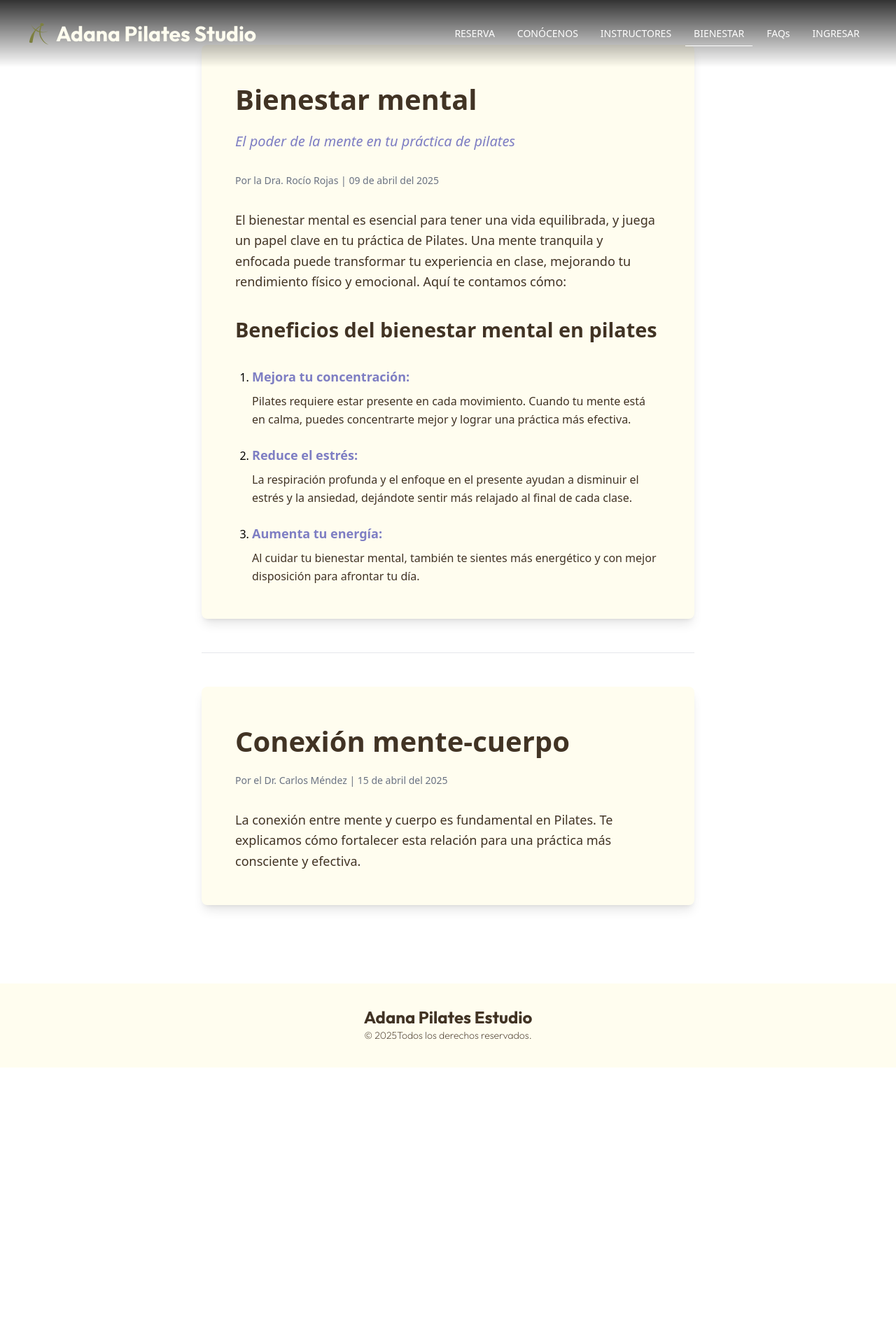
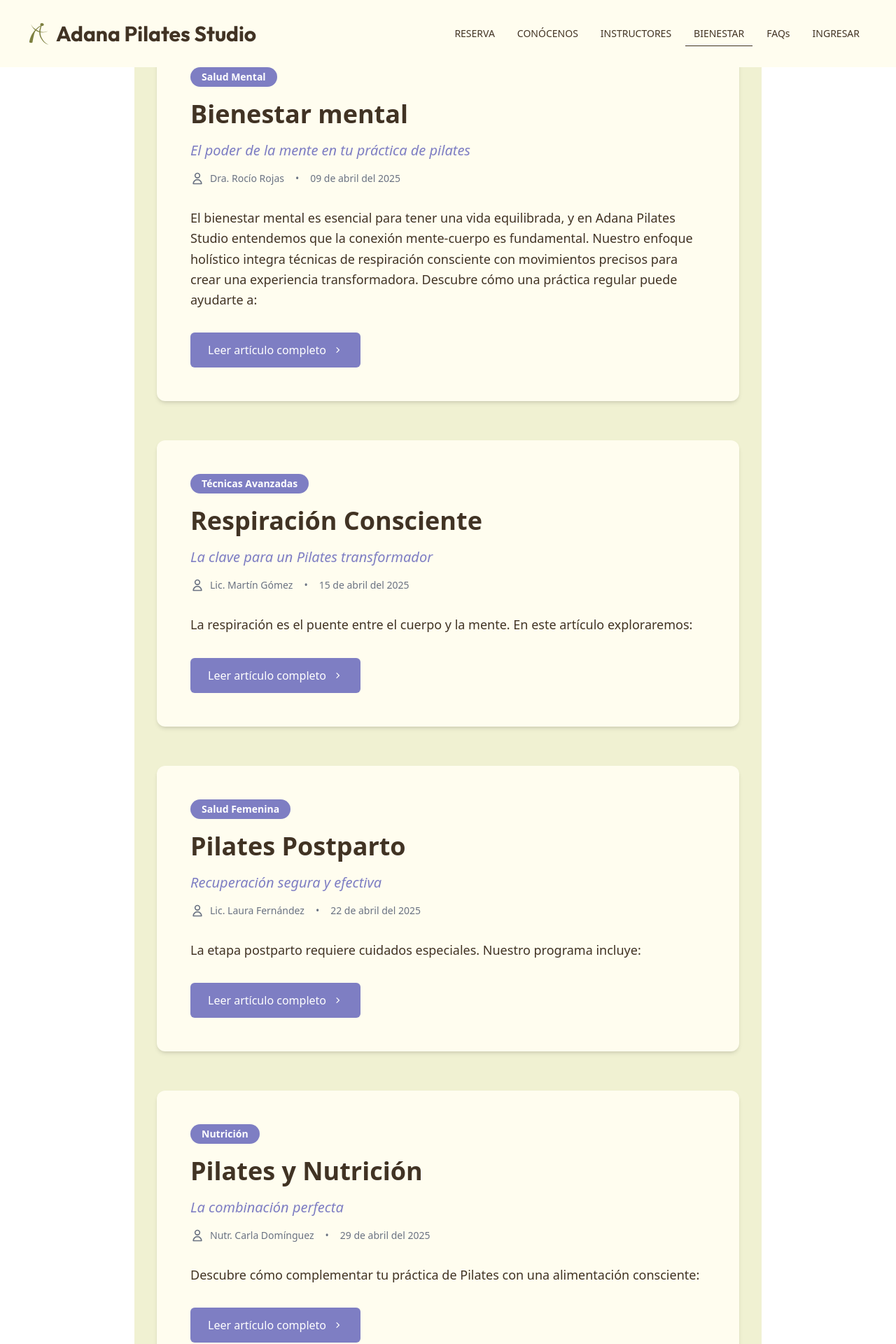
Before and after one commit to JorgeVargas03/Adana-SW, a React (Vite) app in the folder frontend/: page /wellness in a window 1280 px wide. Shown: the top 1920 px of the page at 70% size. Before the commit the page ends 1525 px from the top, so only its background shows below. Built offline with nearby package versions, Linux system fonts and the light colour scheme.

Commit message:
Rediseño en wellness

```diff
--- a/frontend/src/App.jsx
+++ b/frontend/src/App.jsx
@@ -5,7 +5,7 @@ import Footer from './components/Footer';
 import Home from './pages/Home';
 import Instructors from './pages/Instructors';
 import Wellness from './pages/Wellness';
-import Faq from './pages/FAQ';
+import Faq from './pages/Faq';
 import Signin from './pages/Sign_in';
 import Reservation from './pages/Reservation';
 import SignUp from './pages/Sign_up';
--- a/frontend/src/components/Footer.jsx
+++ b/frontend/src/components/Footer.jsx
@@ -3,10 +3,10 @@ import React from 'react';
 const Footer = () => {
   return (
     <footer className="bg-barcolor text-fontdef py-4 font-Outfit h-30 pt-8">
-      <p className="text-center text-2xl font-bold">
+      <p className="text-center text-2xl font-bold transition-all duration-300 ease-in-out transform hover:translate-y-1/8 overflow-hidden">
         Adana Pilates Estudio
       </p>
-      <p className="text-center text-sm font-extralight">
+      <p className="text-center text-sm font-extralight transition-all duration-300 ease-in-out transform hover:translate-y-1/8 overflow-hidden">
         &copy; {new Date().getFullYear()}Todos los derechos reservados.
       </p>
     </footer>
--- a/frontend/src/components/Navbar.jsx
+++ b/frontend/src/components/Navbar.jsx
@@ -1,5 +1,5 @@
 import React from 'react';
-import { NavLink } from 'react-router-dom';
+import { NavLink, useLocation } from 'react-router-dom';
 import logo from '../assets/images/icon.png';
 import { Disclosure } from '@headlessui/react';
 import { Bars3Icon, XMarkIcon } from '@heroicons/react/24/outline';
@@ -20,6 +20,10 @@ function classNames(...classes) {
 
 export default function Navbar() {
   const [isScrolled, setIsScrolled] = useState(false);
+  const location = useLocation();
+
+  // Rutas donde aplica el gradiente
+  const isTransparentRoute = ['/', '/instructors'].includes(location.pathname);
 
   useEffect(() => {
     const handleScroll = () => {
@@ -30,16 +34,20 @@ export default function Navbar() {
   }, []);
 
   return (
-    <Disclosure as="nav" className={`fixed top-0 left-0 w-full z-50 transition-colors duration-400 ${isScrolled ? 'bg-barcolor backdrop-blur-sm' : 'bg-transparent bg-gradient-to-b from-black/80 to-black/0'}`}>
+    <Disclosure as="nav" className={`fixed top-0 left-0 w-full z-50 transition-colors duration-400 ${
+      (isTransparentRoute && !isScrolled)
+        ? 'bg-transparent bg-gradient-to-b from-black/80 to-black/0'
+        : 'bg-barcolor backdrop-blur-sm'
+    }`}>
       {({ open }) => (
         <>
           <div className="relative flex h-24 items-center justify-between px-10">
             {/* Mobile menu button */}
             <div className="absolute inset-y-0 left-0 flex items-center sm:hidden">
               <Disclosure.Button className={`inline-flex items-center justify-center rounded-md p-2 ${
-                isScrolled
-                  ? 'text-gray-600 hover:bg-gray-100'
-                  : 'text-white hover:bg-white/20'
+                (isTransparentRoute && !isScrolled)
+                  ? 'text-white hover:bg-white/20'
+                  : 'text-gray-600 hover:bg-gray-100'
               }`}>
                 <span className="sr-only">Open main menu</span>
                 {open ? (
@@ -54,7 +62,11 @@ export default function Navbar() {
             <div className="flex flex-1 items-center sm:items-stretch justify-start">
               <div className="flex shrink-0 items-center justify-start">
                 <img src={logo} alt="Adana Logo" className="h-8 w-auto" />
-                <span className={`font-Outfit font-bold text-3xl ml-2 transition-colors duration-300 ${isScrolled ? 'text-fontdef' : 'text-barcolor'}`}>
+                <span className={`font-Outfit font-bold text-3xl ml-2 transition-colors duration-300 ${
+                  (isTransparentRoute && !isScrolled)
+                    ? 'text-barcolor'
+                    : 'text-fontdef'
+                }`}>
                   Adana Pilates Studio
                 </span>
               </div>
@@ -71,16 +83,18 @@ export default function Navbar() {
                     className={({ isActive }) =>
                       classNames(
                         isActive
-                          ? isScrolled
-                            ? 'text-fontdef after:scale-x-100'
-                            : 'text-white after:scale-x-100'
-                          : isScrolled
-                            ? 'text-fontdef hover:text-fontdef/90'
-                            : 'text-white hover:text-white/90',
+                          ? 'after:scale-x-100'
+                          : 'after:scale-x-0 hover:after:scale-x-100',
+                        (isTransparentRoute && !isScrolled)
+                          ? isActive
+                            ? 'text-white'
+                            : 'text-white hover:text-white/90'
+                          : isActive
+                            ? 'text-fontdef'
+                            : 'text-fontdef hover:text-fontdef/90',
                         'relative px-3 py-2 text-sm font-medium transition-all duration-300',
                         'after:absolute after:bottom-0 after:left-0 after:w-full after:h-px',
-                        'after:bg-current after:transition-transform after:duration-300',
-                        'after:scale-x-0 hover:after:scale-x-100'
+                        'after:bg-current after:transition-transform after:duration-300'
                       )
                     }
                   >
@@ -93,7 +107,11 @@ export default function Navbar() {
 
           {/* Mobile Menu */}
           <Disclosure.Panel className="sm:hidden">
-            <div className={`px-2 pb-3 pt-2 ${isScrolled ? 'bg-white' : 'bg-black/90'}`}>
+            <div className={`px-2 pb-3 pt-2 ${
+              (isTransparentRoute && !isScrolled)
+                ? 'bg-black/90'
+                : 'bg-white'
+            }`}>
               {navigation.map((item) => (
                 <NavLink
                   key={item.name}
@@ -103,9 +121,9 @@ export default function Navbar() {
                     classNames(
                       isActive
                         ? 'bg-accent1 text-white'
-                        : isScrolled
-                          ? 'text-gray-900 hover:bg-gray-100'
-                          : 'text-white hover:bg-white/20',
+                        : (isTransparentRoute && !isScrolled)
+                          ? 'text-white hover:bg-white/20'
+                          : 'text-gray-900 hover:bg-gray-100',
                       'block rounded-md px-3 py-2 text-base font-medium'
                     )
                   }
--- a/frontend/src/pages/Wellness.jsx
+++ b/frontend/src/pages/Wellness.jsx
@@ -1,83 +1,278 @@
-import React from 'react';
+import React, { useState } from 'react';
+import { ChevronLeftIcon, ChevronRightIcon } from '@heroicons/react/20/solid';
+import { Dialog } from '@headlessui/react';
 
 const Wellness = () => {
+  const [currentPage, setCurrentPage] = useState(1);
+  const [selectedArticle, setSelectedArticle] = useState(null);
+  const [isModalOpen, setIsModalOpen] = useState(false);
+
+  const articles = [
+    {
+      id: 1,
+      title: 'Bienestar mental',
+      subtitle: 'El poder de la mente en tu práctica de pilates',
+      author: 'Dra. Rocío Rojas',
+      date: '09 de abril del 2025',
+      content: `El bienestar mental es esencial para tener una vida equilibrada, y en Adana Pilates Studio entendemos que la conexión mente-cuerpo es fundamental. Nuestro enfoque holístico integra técnicas de respiración consciente con movimientos precisos para crear una experiencia transformadora. Descubre cómo una práctica regular puede ayudarte a:
+
+      - Reducir los niveles de estrés cotidiano
+      - Mejorar tu concentración en actividades diarias
+      - Desarrollar mayor conciencia corporal
+      - Equilibrar tus emociones a través del movimiento`,
+      benefits: [
+        'Mejora tu concentración',
+        'Reduce el estrés',
+        'Aumenta tu energía',
+        'Mejora la calidad del sueño'
+      ],
+      category: 'Salud Mental'
+    },
+    {
+      id: 2,
+      title: 'Respiración Consciente',
+      subtitle: 'La clave para un Pilates transformador',
+      author: 'Lic. Martín Gómez',
+      date: '15 de abril del 2025',
+      content: `La respiración es el puente entre el cuerpo y la mente. En este artículo exploraremos:
+
+      • Técnicas básicas de respiración diafragmática
+      • Cómo sincronizar la respiración con el movimiento
+      • Ejercicios para aumentar la capacidad pulmonar
+      • Errores comunes y cómo evitarlos
+
+      Nuestros instructores certificados te guiarán en un viaje de descubrimiento corporal a través de la respiración consciente.`,
+      benefits: [
+        'Oxigenación muscular mejorada',
+        'Mayor control de los movimientos',
+        'Reducción de tensiones',
+        'Mejor postura natural'
+      ],
+      category: 'Técnicas Avanzadas'
+    },
+    {
+      id: 3,
+      title: 'Pilates Postparto',
+      subtitle: 'Recuperación segura y efectiva',
+      author: 'Lic. Laura Fernández',
+      date: '22 de abril del 2025',
+      content: `La etapa postparto requiere cuidados especiales. Nuestro programa incluye:
+
+      - Ejercicios para fortalecer el suelo pélvico
+      - Rutinas para recuperar la fuerza abdominal
+      - Técnicas de relajación para nuevas madres
+      - Adaptaciones progresivas según tu evolución
+
+      Trabajamos en conjunto con fisioterapeutas especializados para garantizar una recuperación segura y personalizada.`,
+      benefits: [
+        'Fortalecimiento del core',
+        'Mejora de la postura',
+        'Prevención de diástasis',
+        'Aumento de energía'
+      ],
+      category: 'Salud Femenina'
+    },
+    {
+      id: 4,
+      title: 'Pilates y Nutrición',
+      subtitle: 'La combinación perfecta',
+      author: 'Nutr. Carla Domínguez',
+      date: '29 de abril del 2025',
+      content: `Descubre cómo complementar tu práctica de Pilates con una alimentación consciente:
+
+      • Alimentos para mejorar el rendimiento
+      • Hidratación óptima durante la práctica
+      • Snacks pre y post clase
+      • Suplementación natural recomendada
+
+      Incluye un plan de alimentación semanal gratuito para nuestros lectores.`,
+      benefits: [
+        'Mayor energía durante las clases',
+        'Recuperación muscular acelerada',
+        'Mejor hidratación celular',
+        'Equilibrio metabólico'
+      ],
+      category: 'Nutrición'
+    },
+    {
+      id: 5,
+      title: 'Rutina Matutina',
+      subtitle: 'Empieza tu día con energía',
+      author: 'Instr. Javier Morales',
+      date: '6 de mayo del 2025',
+      content: `Una rutina de 15 minutos para activar tu cuerpo:
+
+      1. Estiramientos cervicales
+      2. Movilización de columna
+      3. Activación de core
+      4. Ejercicios de equilibrio
+      5. Relajación final
+
+      Incluye video tutorial exclusivo y modificaciones para todos los niveles.`,
+      benefits: [
+        'Mejor movilidad articular',
+        'Activación metabólica',
+        'Postura optimizada',
+        'Reducción de dolores musculares'
+      ],
+      category: 'Rutinas Diarias'
+    }
+  ];
+
   return (
-    <div className="max-w-3xl mx-auto px-8 py-16 font-outfit">
-      {/* Artículo 1 - Bienestar mental */}
-      <div className="bg-[#FFFDEF] rounded-lg shadow-lg p-12 mb-12">
-        {/* Título principal */}
-        <h1 className="font-bold text-[2.5rem] text-[#413324] mb-4">
-          Bienestar mental
-        </h1>
+    <div className="max-w-4xl mx-auto px-4 sm:px-6 lg:px-8 py-12 font-outfit bg-bgcolor">
+      {/* Listado de Artículos */}
+      {articles.map((article) => (
+        <article
+          key={article.id}
+          className="group bg-[#FFFDEF] rounded-xl shadow-md hover:shadow-xl transition-shadow duration-300 mb-14 overflow-hidden transform hover:-translate-y-1 transition-transform"
+        >
+          <div className="p-8 md:p-12">
+            <header className="mb-8">
+              <span className="inline-block bg-[#7E7EC3] text-white px-4 py-1 rounded-full text-sm font-semibold mb-4">
+                {article.category}
+              </span>
+              <h1 className="font-bold text-3xl md:text-4xl text-[#413324] mb-4 leading-tight">
+                {article.title}
+              </h1>
+              <h2 className="font-normal italic text-xl text-[#7E7EC3] mb-4">
+                {article.subtitle}
+              </h2>
+              <div className="flex items-center text-sm text-gray-500 space-x-4">
+                <span className="flex items-center">
+                  <svg className="w-5 h-5 mr-2" fill="none" stroke="currentColor" viewBox="0 0 24 24">
+                    <path strokeLinecap="round" strokeLinejoin="round" strokeWidth="2" d="M16 7a4 4 0 11-8 0 4 4 0 018 0zM12 14a7 7 0 00-7 7h14a7 7 0 00-7-7z"/>
+                  </svg>
+                  {article.author}
+                </span>
+                <span>•</span>
+                <time dateTime={article.date}>{article.date}</time>
+              </div>
+            </header>
 
-        {/* Subtítulo */}
-        <h2 className="font-normal italic text-xl text-[#7E7EC3] mb-8">
-          El poder de la mente en tu práctica de pilates
-        </h2>
+            <p className="text-lg leading-relaxed text-[#413324] mb-8">
+              {article.content.split('\n')[0]}
+            </p>
 
-        {/* Autor y fecha */}
-        <p className="text-gray-500 text-sm mb-8">
-          Por la Dra. Rocío Rojas | 09 de abril del 2025
-        </p>
+            <button
+              onClick={() => {
+                setSelectedArticle(article);
+                setIsModalOpen(true);
+              }}
+              className="inline-flex items-center px-6 py-3 border border-transparent text-base font-medium rounded-md text-white bg-[#7E7EC3] hover:bg-[#6B6BAF] transition-colors"
+            >
+              Leer artículo completo
+              <ChevronRightIcon className="w-4 h-4 ml-2" />
+            </button>
+          </div>
+        </article>
+      ))}
 
-        {/* Párrafo introductorio */}
-        <p className="text-lg leading-relaxed text-[#413324] mb-8">
-          El bienestar mental es esencial para tener una vida equilibrada, y juega un papel clave en tu práctica de Pilates. Una mente tranquila y enfocada puede transformar tu experiencia en clase, mejorando tu rendimiento físico y emocional. Aquí te contamos cómo:
-        </p>
+      {/* Paginación */}
+      <div className="flex items-center justify-between border-t border-gray-200 bg-white px-4 py-3 sm:px-6">
+        <div className="hidden sm:flex sm:flex-1 sm:items-center sm:justify-between">
+          <div>
+            <p className="text-sm text-[#413324]">
+              Mostrando <span className="font-medium">1</span> a <span className="font-medium">5</span> de{' '}
+              <span className="font-medium">5</span> artículos
+            </p>
+          </div>
+          <nav aria-label="Pagination" className="isolate inline-flex -space-x-px rounded-md shadow-xs">
+            <button
+              className="relative inline-flex items-center rounded-l-md px-2 py-2 text-gray-400 ring-1 ring-gray-300 ring-inset hover:bg-gray-50 focus:z-20"
+              disabled
+            >
+              <span className="sr-only">Anterior</span>
+              <ChevronLeftIcon className="h-5 w-5" />
+            </button>
 
-        {/* Sección Beneficios */}
-        <h3 className="font-semibold text-[1.8rem] text-[#413324] my-8">
-          Beneficios del bienestar mental en pilates
-        </h3>
+            {[1].map((page) => (
+              <button
+                key={page}
+                className="relative z-10 inline-flex items-center bg-[#7E7EC3] px-4 py-2 text-sm font-semibold text-white"
+              >
+                {page}
+              </button>
+            ))}
 
-        {/* Lista de beneficios */}
-        <ol className="list-decimal pl-6 space-y-6">
-          <li>
-            <div className="font-semibold text-lg text-[#7E7EC3] mb-2">
-              Mejora tu concentración:
-            </div>
-            <p className="leading-relaxed text-[#413324]">
-              Pilates requiere estar presente en cada movimiento. Cuando tu mente está en calma, puedes concentrarte mejor y lograr una práctica más efectiva.
-            </p>
-          </li>
-
-          <li>
-            <div className="font-semibold text-lg text-[#7E7EC3] mb-2">
-              Reduce el estrés:
-            </div>
-            <p className="leading-relaxed text-[#413324]">
-              La respiración profunda y el enfoque en el presente ayudan a disminuir el estrés y la ansiedad, dejándote sentir más relajado al final de cada clase.
-            </p>
-          </li>
-
-          <li>
-            <div className="font-semibold text-lg text-[#7E7EC3] mb-2">
-              Aumenta tu energía:
-            </div>
-            <p className="leading-relaxed text-[#413324]">
-              Al cuidar tu bienestar mental, también te sientes más energético y con mejor disposición para afrontar tu día.
-            </p>
-          </li>
-        </ol>
+            <button
+              className="relative inline-flex items-center rounded-r-md px-2 py-2 text-gray-400 ring-1 ring-gray-300 ring-inset hover:bg-gray-50 focus:z-20"
+              disabled
+            >
+              <span className="sr-only">Siguiente</span>
+              <ChevronRightIcon className="h-5 w-5" />
+            </button>
+          </nav>
+        </div>
       </div>
 
-      {/* Divider entre artículos */}
-      <div className="my-12 border-t border-gray-200" />
+      {/* Modal */}
+      <Dialog
+        open={isModalOpen}
+        onClose={() => setIsModalOpen(false)}
+        className="relative z-50"
+      >
+        <div className="fixed inset-0 bg-black/30 backdrop-blur-sm" aria-hidden="true" />
 
-      {/* Artículo 2 */}
-      <div className="bg-[#FFFDEF] rounded-lg shadow-lg p-12 mb-12">
-        <h1 className="font-bold text-[2.5rem] text-[#413324] mb-4">
-          Conexión mente-cuerpo
-        </h1>
+        <div className="fixed inset-0 flex items-center justify-center p-4">
+          <Dialog.Panel className="w-full max-w-3xl bg-[#FFFDEF] rounded-xl shadow-2xl p-8 max-h-[90vh] overflow-y-auto">
+            {selectedArticle && (
+              <>
+                <Dialog.Title className="font-bold text-3xl text-[#413324] mb-4">
+                  {selectedArticle.title}
+                </Dialog.Title>
+                <p className="text-xl text-[#7E7EC3] italic mb-6">{selectedArticle.subtitle}</p>
 
-        <p className="text-gray-500 text-sm mb-8">
-          Por el Dr. Carlos Méndez | 15 de abril del 2025
-        </p>
+                <div className="flex items-center text-sm text-gray-500 space-x-4 mb-8">
+                  <span className="flex items-center">
+                    <svg className="w-5 h-5 mr-2" fill="none" stroke="currentColor" viewBox="0 0 24 24">
+                      <path strokeLinecap="round" strokeLinejoin="round" strokeWidth="2" d="M16 7a4 4 0 11-8 0 4 4 0 018 0zM12 14a7 7 0 00-7 7h14a7 7 0 00-7-7z"/>
+                    </svg>
+                    {selectedArticle.author}
+                  </span>
+                  <span>•</span>
+                  <time>{selectedArticle.date}</time>
+                </div>
 
-        <p className="text-lg leading-relaxed text-[#413324]">
-          La conexión entre mente y cuerpo es fundamental en Pilates. Te explicamos cómo fortalecer esta relación para una práctica más consciente y efectiva.
-        </p>
-      </div>
+                <div className="prose max-w-none text-[#413324]">
+                  {selectedArticle.content.split('\n').map((line, index) => (
+                    <p key={index} className="mb-4">{line}</p>
+                  ))}
+                </div>
+
+                <div className="bg-[#F0F1D2] rounded-lg p-6 mt-8">
+                  <h3 className="font-semibold text-2xl text-[#413324] mb-6 flex items-center">
+                    <svg className="w-6 h-6 mr-2 text-[#7E7EC3]" fill="none" stroke="currentColor" viewBox="0 0 24 24">
+                      <path strokeLinecap="round" strokeLinejoin="round" strokeWidth="2" d="M9 12l2 2 4-4m6 2a9 9 0 11-18 0 9 9 0 0118 0z"/>
+                    </svg>
+                    Beneficios Clave
+                  </h3>
+                  <ul className="space-y-4">
+                    {selectedArticle.benefits.map((benefit, index) => (
+                      <li key={index} className="flex items-start">
+                        <div className="flex-shrink-0 mt-1">
+                          <div className="w-6 h-6 rounded-full bg-[#7E7EC3] flex items-center justify-center">
+                            <span className="text-white text-sm">{index + 1}</span>
+                          </div>
+                        </div>
+                        <span className="ml-4 text-[#413324]">{benefit}</span>
+                      </li>
+                    ))}
+                  </ul>
+                </div>
+
+                <button
+                  onClick={() => setIsModalOpen(false)}
+                  className="mt-8 inline-flex items-center px-6 py-3 border border-transparent text-base font-medium rounded-md text-white bg-[#7E7EC3] hover:bg-[#6B6BAF] transition-colors"
+                >
+                  Cerrar artículo
+                  <ChevronLeftIcon className="w-4 h-4 ml-2" />
+                </button>
+              </>
+            )}
+          </Dialog.Panel>
+        </div>
+      </Dialog>
     </div>
   );
 };
```
Also changed, not shown: frontend/src/pages/Instructors.jsx (+49 -30 lines).
